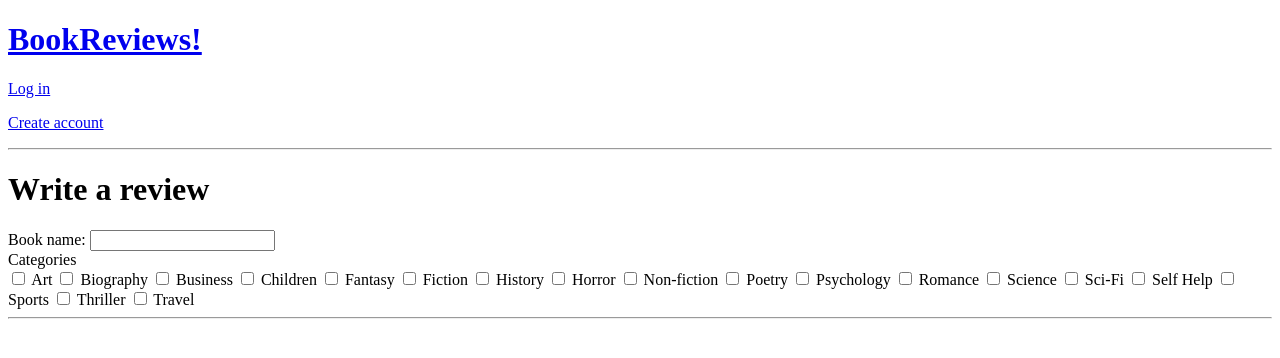
After one commit to hanrastic/BookReviews-tietokantasovellus, a Flask app: page /createreview in a window 1280 px wide. The commit adds this page. Shown: the top 358 px of the page. Run offline with Flask 2, Linux system fonts and the light colour scheme.

Commit message:
template for reviews

```diff
--- a/books.py
+++ b/books.py
@@ -1,6 +1,6 @@
 from db import db
 
-def add_review():
+def create_a_review():
     pass
 
 def like_a_review():
--- a/routes.py
+++ b/routes.py
@@ -31,16 +31,17 @@ def login():
     if request.method == 'POST':
         username = request.form['username']
         password = request.form['password']
-        if users.login(username, password):
-            return redirect('/')
-        return redirect('/login')
+        if not users.login(username, password):
+            return render_template("error.html", message="Väärä tunnus tai salasana")
+        return redirect('/')
 
 @app.route('/logout')
 def logout():
     users.logout()
     return redirect('/')
 
-@app.route('/createreview', methods=['POST'])
+@app.route('/createreview', methods=['GET', 'POST'])
 def create_review():
-    books.add_review()
-    pass
+    if request.method == 'GET':
+        return render_template('createreview.html')
+    books.create_a_review()
--- /dev/null
+++ b/templates/createreview.html
@@ -0,0 +1,74 @@
+{% extends 'base.html' %}
+
+{% block content %}
+
+<h1>Write a review</h1>
+
+<section>
+    <form action="/createreview" method="POST">
+        <label for="book_name">Book name:</label>
+        <input type="text" name="book_name" id="book_name">
+        <br>
+        <label for="category">Categories</label>
+        <section class="category">
+
+            <input type='checkbox' name='category' id='Art' value=Art>
+            <label for="Art">Art</label>
+
+            <input type='checkbox' name='category' id='Biography' value=Biography>
+            <label for="Biography">Biography</label>
+
+            <input type='checkbox' name='category' id='Business' value=Business>
+            <label for="Business">Business</label>
+
+            <input type='checkbox' name='category' id='Children' value=Children>
+            <label for="Children">Children</label>
+
+            <input type='checkbox' name='category' id='Fantasy' value=Fantasy>
+            <label for="Fantasy">Fantasy</label>
+
+            <input type='checkbox' name='category' id='Fiction' value=Fiction>
+            <label for="Fiction">Fiction</label>
+
+            <input type='checkbox' name='category' id='History' value=History>
+            <label for="History">History</label>
+
+            <input type='checkbox' name='category' id='Horror' value=Horror>
+            <label for="Horror">Horror</label>
+
+            <input type='checkbox' name='category' id='Non-fiction' value=Non-fiction>
+            <label for="Non-fiction">Non-fiction</label>
+
+            <input type='checkbox' name='category' id='Poetry' value=Poetry>
+            <label for="Poetry">Poetry</label>
+
+            <input type='checkbox' name='category' id='Psychology' value=Psychology>
+            <label for="Psychology">Psychology</label>
+
+            <input type='checkbox' name='category' id='Romance' value=Romance>
+            <label for="Romance">Romance</label>
+
+            <input type='checkbox' name='category' id='Science' value=Science>
+            <label for="Science">Science</label>
+
+            <input type='checkbox' name='category' id='Sci-Fi' value=Sci-Fi>
+            <label for="Sci-Fi">Sci-Fi</label>
+
+            <input type='checkbox' name='category' id='Self Help' value=Self Help>
+            <label for="Self Help">Self Help</label>
+
+            <input type='checkbox' name='category' id='Sports' value=Sports>
+            <label for="Sports">Sports</label>
+
+            <input type='checkbox' name='category' id='Thriller' value=Thriller>
+            <label for="Thriller">Thriller</label>
+
+            <input type='checkbox' name='category' id='Travel' value=Travel>
+            <label for="Travel">Travel</label>
+
+        </section>
+
+    </form>
+</section>
+
+{% endblock %}
```
Also changed, not shown: templates/error.html (added, +7 -0 lines), templates/index.html (+6 -1 lines).
